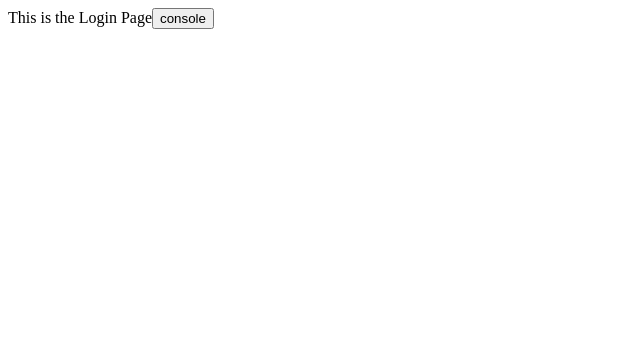
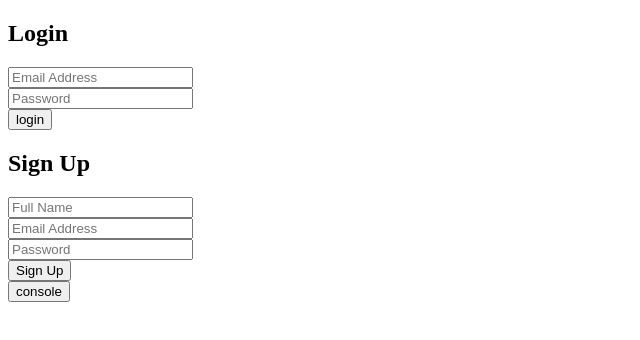
Before and after one commit to riraq/Live_Tune, a React (Create React App) app in the folder client/: page / in a window 1280 px wide. Shown: the top 340 px of the page, without its empty margins (0-640 px from the left). Built offline with nearby package versions, Linux system fonts and the light colour scheme.

Commit message:
adding login and signup forms

```diff
--- /dev/null
+++ b/client/src/components/LoginForm/index.js
@@ -0,0 +1,32 @@
+import React from "react"
+
+function Loginform() {
+  return (
+    <div>
+      <div class="row" />
+      <div class="col-md-6" />
+      <div class="card shadow p-3 mb-5 bg-body rounded" id="card">
+        <div class="card-body">
+          <h2 class="card-title">Login</h2>
+          <form class="form login-form">
+            <div class="form-group">
+              <label for="email-login">
+                <input type="text" class="form-control" placeholder="Email Address" id="email-login"
+                  aria-label="Email Address" /></label>
+            </div>
+            <div class="form-group">
+              <label for="password-login">
+                <input type="password" class="form-control" placeholder="Password" id="password-login"
+                  aria-label="Password" /></label>
+            </div>
+            <div class="form-group">
+              <button class="btn btn-dark" type="submit">login</button>
+            </div>
+          </form>
+        </div>
+      </div>
+    </div>
+  );
+}
+
+export default Loginform
--- /dev/null
+++ b/client/src/components/SignupForm/index.js
@@ -0,0 +1,37 @@
+import React from "react"
+
+function SignUp() {
+  return (
+    <div>
+      <div class="row" />
+      <div class="col-md-6" />
+    <div class="card shadow p-3 mb-5 bg-body rounded">
+      <div class="card-body">
+        <h2 class="card-title">Sign Up</h2>
+        <form class="form signup-form">
+          <div class="form-group">
+            <label for="email-login">
+              <input type="text" class="form-control" placeholder="Full Name" id="name-signup"
+                aria-label="Email Address" /></label>
+          </div>
+          <div class="form-group">
+            <label for="email-login">
+              <input type="text" class="form-control" placeholder="Email Address" id="email-signup"
+                aria-label="Email Address" /></label>
+          </div>
+          <div class="form-group">
+            <label for="password-login">
+              <input type="password" class="form-control" placeholder="Password" id="password-signup"
+                aria-label="Password" /></label>
+          </div>
+          <div class="form-group">
+            <button class="btn btn-dark" type="submit">Sign Up</button>
+          </div>
+        </form>
+      </div>
+    </div>
+  </div>
+  );
+}
+
+export default SignUp
--- a/client/src/pages/Login.js
+++ b/client/src/pages/Login.js
@@ -1,5 +1,7 @@
 import React, { useState, useEffect } from "react";
 import API from "../utils/API";
+import Loginform from "../components/LoginForm";
+import SignUp from "../components/SignupForm"
 
 function Login() {
   const [events, setEvents] = useState({})
@@ -20,8 +22,9 @@ function Login() {
   }
   return (
     <div>
-      This is the Login Page
-      <button onClick={showState}>console</button>
+    <Loginform />
+    <SignUp />
+    <button onClick={showState}>console</button>
     </div>
   )
 }
```
Also changed, not shown: client/src/components/LoginForm/style.css (added), client/src/components/SignupForm/style.css (added).
